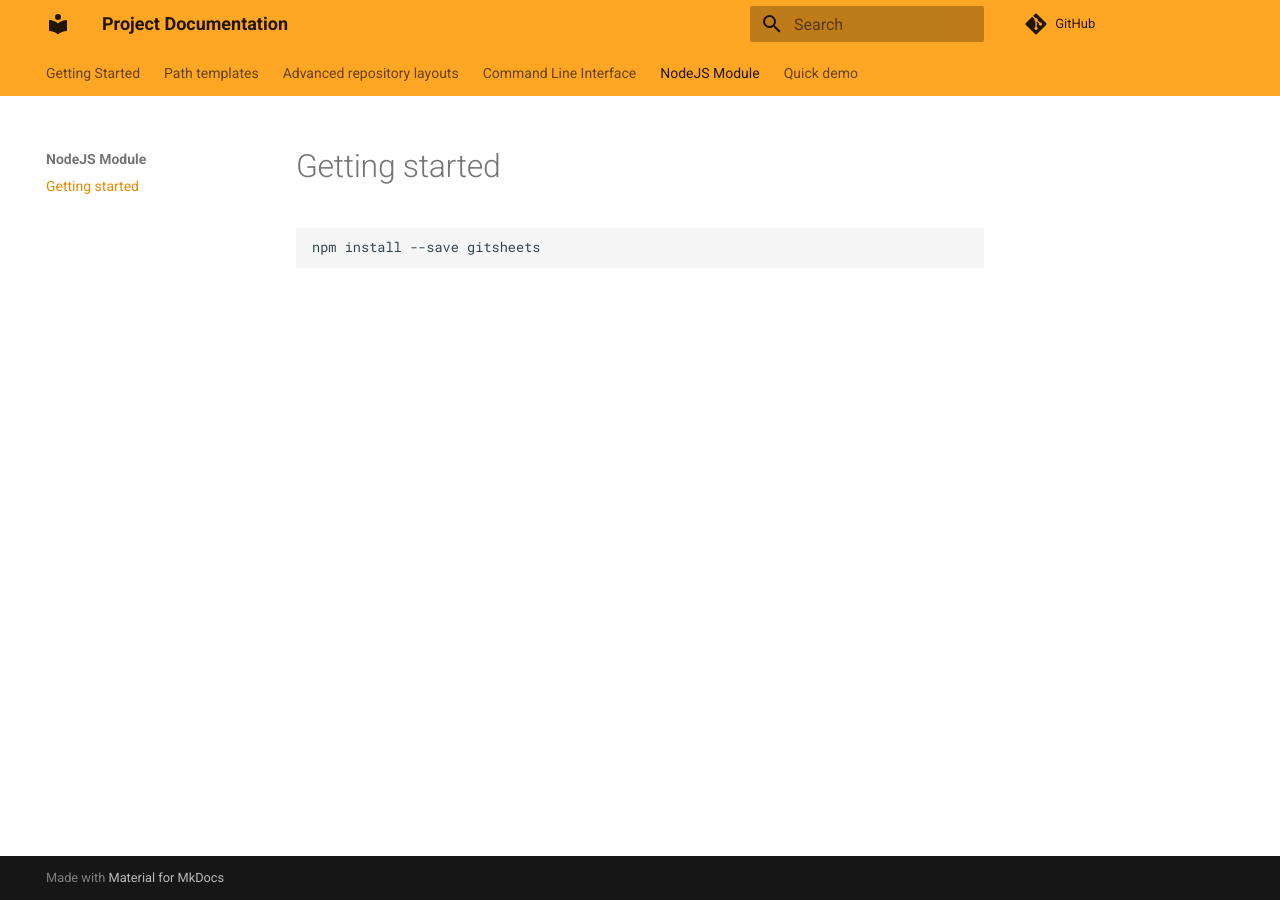
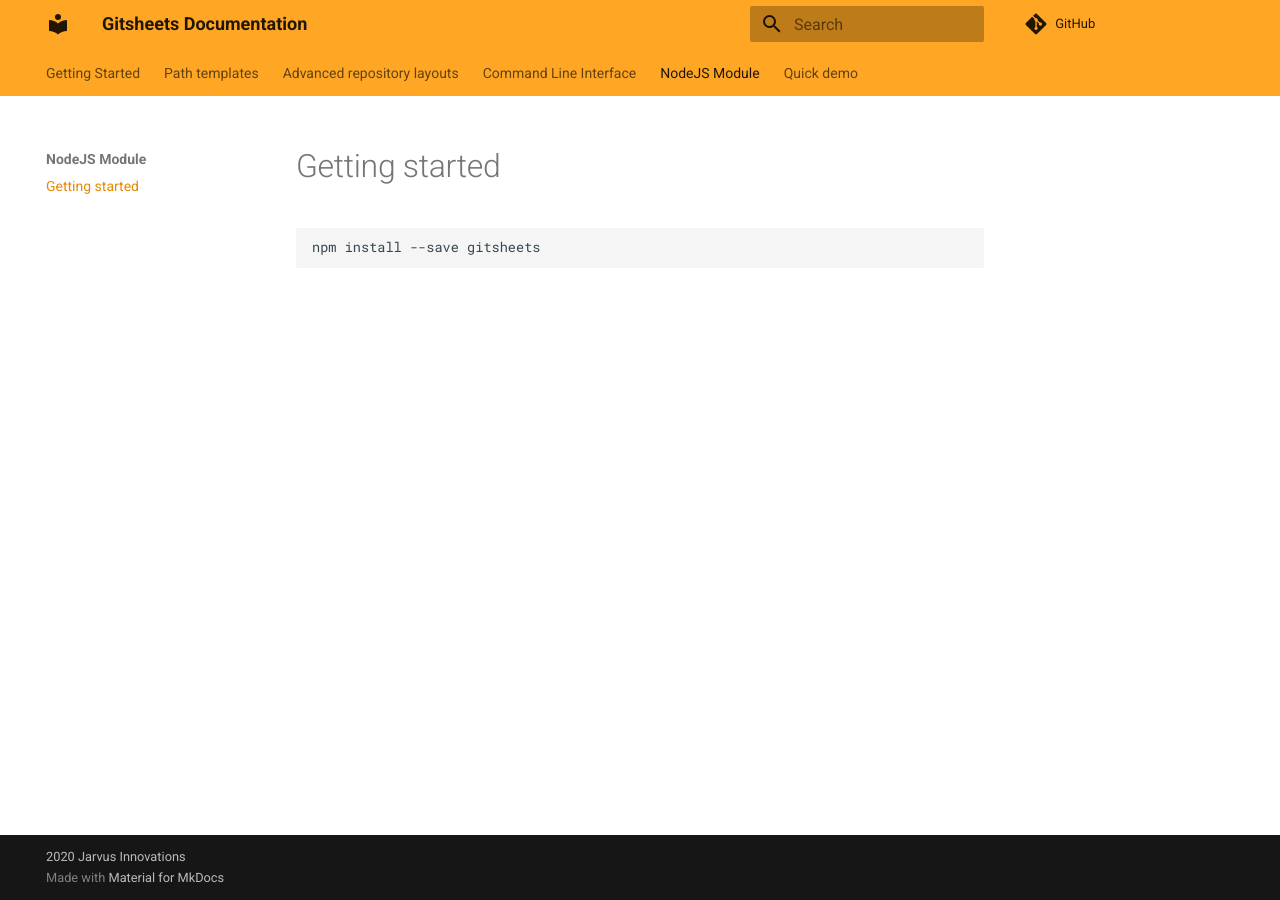
Before and after one commit to JarvusInnovations/gitsheets, an MkDocs documentation site: the page built from docs/nodejs/README.md, in a window 1280 px wide. Built offline with MkDocs 1.6.1 and Material for MkDocs 9.7.7, drawn with Linux system fonts in a browser that asks for light colours; nearby versions of some CDN libraries; comment, search, counter and statistics services are not loaded.

Commit message:
docs: configure mkdocs metadata

```diff
--- a/mkdocs.yml
+++ b/mkdocs.yml
@@ -1,4 +1,7 @@
-site_name: Project Documentation
+site_name: Gitsheets Documentation
+site_description: Gitsheets is the toolkit for distributed recordkeeping that lives inside Git
+site_author: Jarvus Innovations
+copyright: 2020 Jarvus Innovations
 repo_url: https://github.com/JarvusInnovations/gitsheets
 edit_uri: edit/master/docs
 
```
